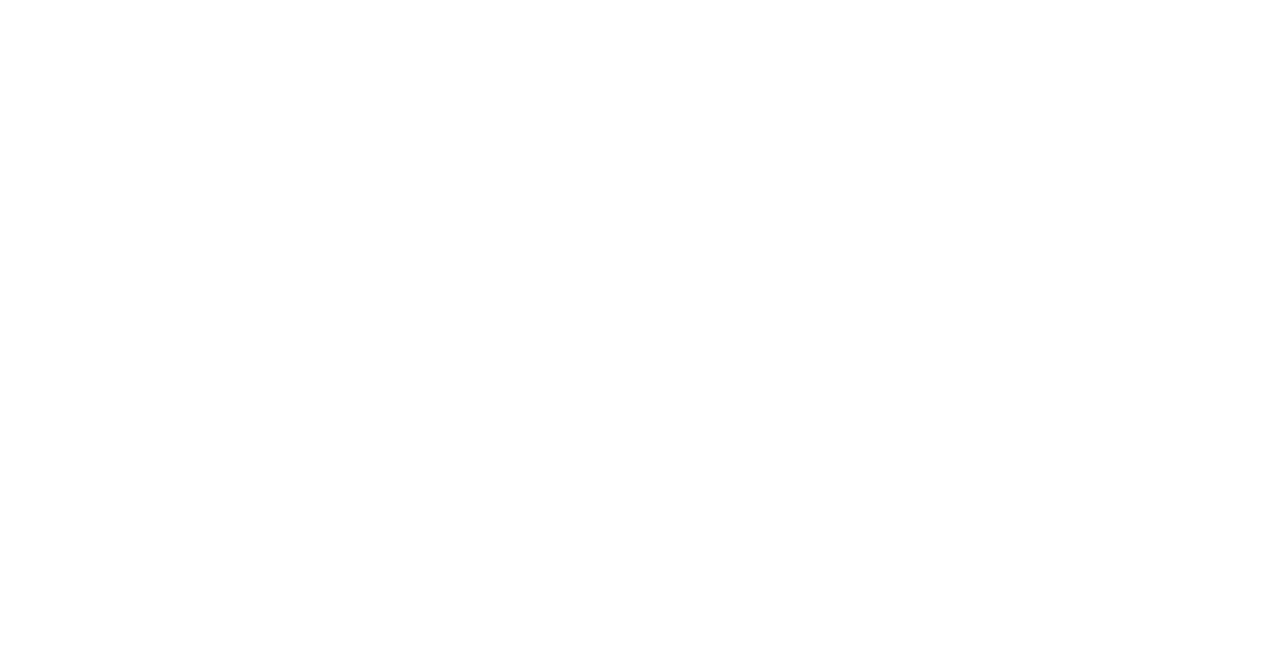
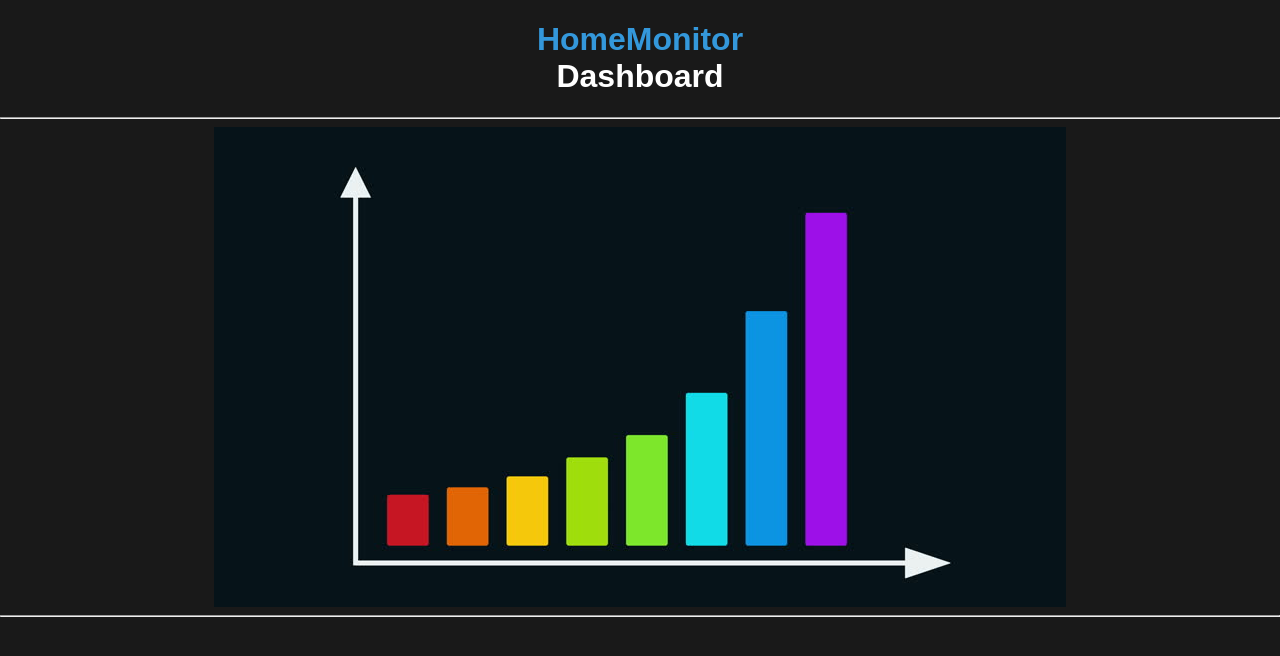
Before and after one commit to jan-pfr/home-monitor, a plain HTML site: page index.html in a window 1280 px wide. Drawn offline with Linux system fonts and the light colour scheme.

Commit message:
index added.

```diff
--- a/index.html
+++ b/index.html
@@ -6,9 +6,13 @@
     <meta name="description" content="Display Home Electricity">
     <meta name="keywords" content="Watt, KW, HTML, CSS">
     <meta name="author" content="Jan Pfeiffer">
+    <link rel="stylesheet" href="styles.css">
     <title>HomeMonitor - Dashboard</title>
 </head>
-<body>
-
+<body class="index">
+<h1><div style="color: #3498db">HomeMonitor</div> Dashboard</h1>
+<hr>
+<img class="displayed" src="mockup.jpg" alt="Diagramm">
+<hr>
 </body>
 </html>
--- a/styles.css
+++ b/styles.css
@@ -3,6 +3,19 @@
     padding: 0;
     font-family: sans-serif;
     background: #34495e;
+}
+.index h1{
+    color: white;
+    position: sticky;
+    top: 1%;
+    left: 50%;
+    text-align: center;
+}
+.index{
+    margin: 0;
+    padding: 0;
+    font-family: sans-serif;
+    background: #191919;
 }
 .login h1{
     color: white;
@@ -64,3 +77,10 @@
 .box input[type = "submit"]:hover{
     background: #2ecc71;
 }
+hr{
+    color: #424242;
+}
+IMG.displayed {
+    display: block;
+    margin-left: auto;
+    margin-right: auto }
```
Also changed, not shown: login.html (+1 -1 lines), mockup.jpg (added).
